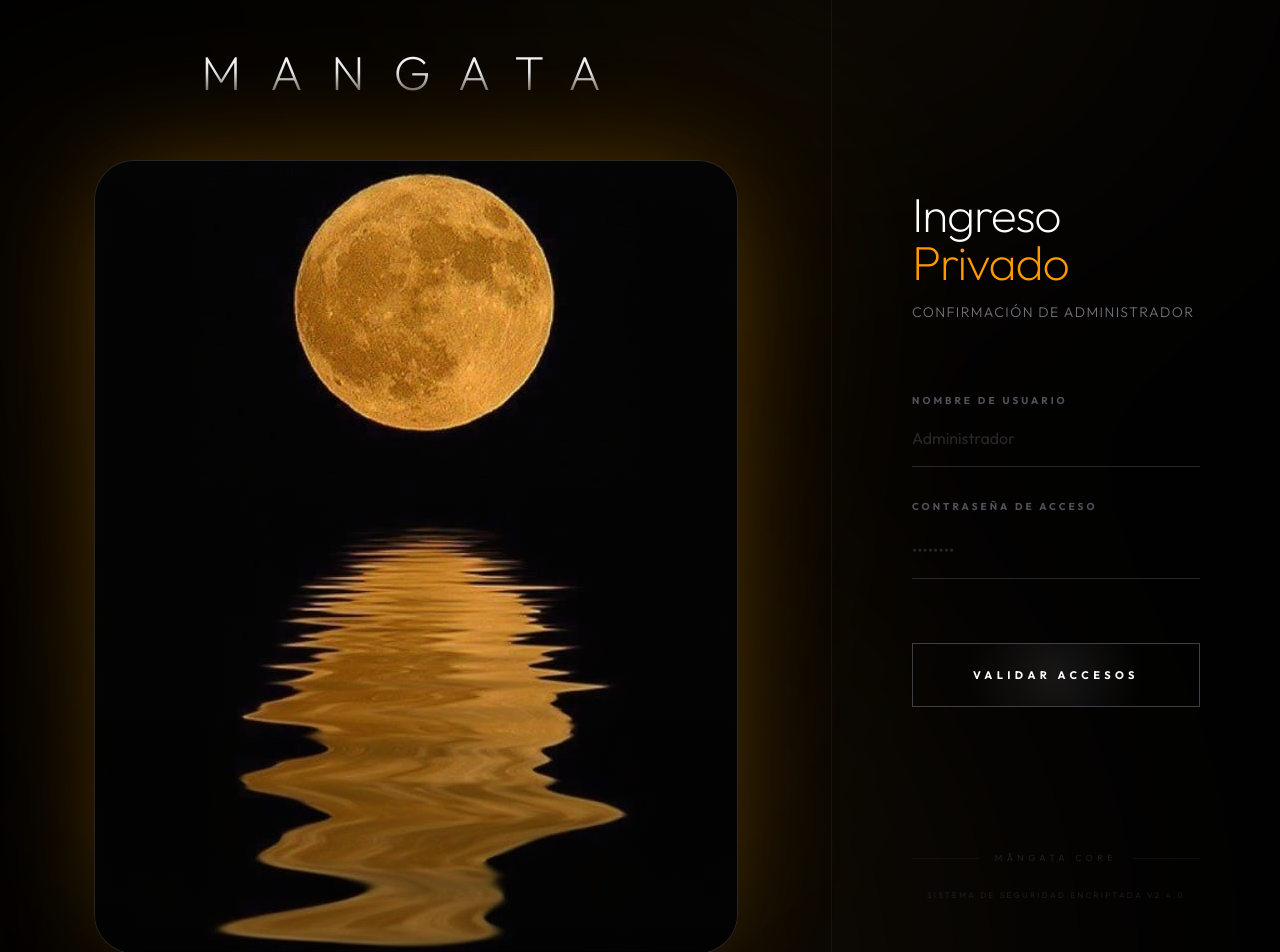
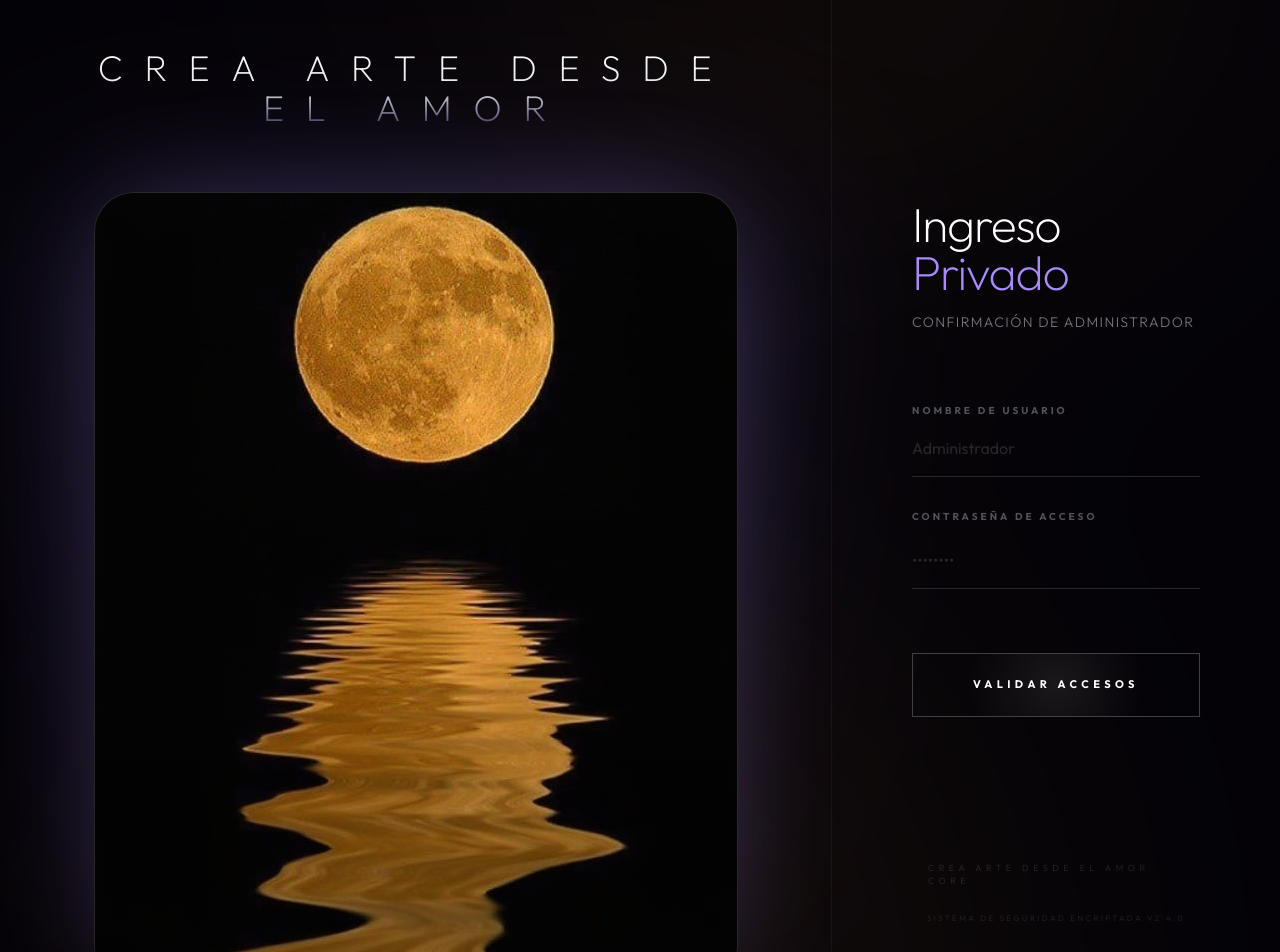
Before and after one commit to federasty/creaartedesdeelamor, a Next.js app in the folder admin/: page /login in a window 1280 px wide. Shown: the top 952 px of the page. Built offline with nearby package versions, Linux system fonts and the light colour scheme.

Commit message:
Update color palette to Spiritual Violet/Lavender theme for Buddha & Ganesha art

```diff
--- a/admin/app/globals.css
+++ b/admin/app/globals.css
@@ -11,12 +11,15 @@
   --color-foreground: var(--foreground);
   --font-sans: 'Outfit', sans-serif;
   --font-mono: var(--font-geist-mono);
+
+  --color-spiritual-purple: #a78bfa;
+  --color-spiritual-dark: #0a0614;
 }
 
 @media (prefers-color-scheme: dark) {
   :root {
-    --background: #050505;
-    --foreground: #ededed;
+    --background: #0a0614;
+    --foreground: #f5f3ff;
   }
 }
 
--- a/admin/app/login/page.tsx
+++ b/admin/app/login/page.tsx
@@ -45,7 +45,7 @@ export default function LoginPage() {
     };
 
     return (
-        <div className="relative flex min-h-screen flex-col lg:flex-row bg-[#020202] overflow-hidden font-sans">
+        <div className="relative flex min-h-screen flex-col lg:flex-row bg-spiritual-dark overflow-hidden font-sans">
 
             {/* Background Ambience */}
             <div className="absolute inset-0 z-0">
@@ -64,19 +64,19 @@ export default function LoginPage() {
             <div className="relative z-10 hidden lg:flex lg:w-[65%] items-center justify-center p-12 border-r border-white/5">
                 <div className="flex flex-col items-center w-full max-w-4xl">
                     <div className="relative group/title mb-16 flex flex-col items-center justify-center w-full">
-                        <h1 className="text-5xl font-extralight tracking-[0.6em] text-transparent bg-clip-text bg-gradient-to-b from-white via-zinc-200 to-amber-100/30 uppercase relative z-10 animate-shimmer text-center">
-                            Mangata
+                        <h1 className="text-4xl font-extralight tracking-[0.6em] text-transparent bg-clip-text bg-gradient-to-b from-white via-zinc-200 to-spiritual-purple/30 uppercase relative z-10 animate-shimmer text-center">
+                            Crea Arte Desde el Amor
                         </h1>
                         {/* Reflejo estilo agua - Refinado */}
-                        <h1 className="absolute top-[90%] w-full text-5xl font-extralight tracking-[0.6em] text-white/[0.02] uppercase blur-[2px] scale-y-[-0.5] origin-top select-none pointer-events-none text-center">
-                            Mangata
+                        <h1 className="absolute top-[90%] w-full text-4xl font-extralight tracking-[0.6em] text-white/[0.02] uppercase blur-[2px] scale-y-[-0.5] origin-top select-none pointer-events-none text-center">
+                            Crea Arte Desde el Amor
                         </h1>
                     </div>
 
                     {/* El Div con la Imagen (La protagonista - AHORA MÁS GRANDE) */}
                     <div className="relative group mb-12 w-full flex justify-center px-4">
-                        <div className="absolute -inset-4 rounded-[40px] bg-gradient-to-b from-amber-500/20 to-transparent blur-[100px] opacity-60 group-hover:opacity-100 transition duration-1000"></div>
-                        <div className="relative overflow-hidden rounded-[40px] border border-white/10 shadow-[0_0_120px_-30px_rgba(245,158,11,0.4)] bg-zinc-900/50">
+                        <div className="absolute -inset-4 rounded-[40px] bg-gradient-to-b from-spiritual-purple/20 to-transparent blur-[100px] opacity-60 group-hover:opacity-100 transition duration-1000"></div>
+                        <div className="relative overflow-hidden rounded-[40px] border border-white/10 shadow-[0_0_120px_-30px_rgba(167,139,250,0.4)] bg-zinc-900/50">
                             <img
                                 src="/mangata-bg.jpg"
                                 alt="Reflejo de la luna Mangata"
@@ -88,7 +88,7 @@ export default function LoginPage() {
                         </div>
                     </div>
 
-                    <div className="h-[1px] w-32 bg-gradient-to-r from-transparent via-amber-400 to-transparent mb-10 opacity-50"></div>
+                    <div className="h-[1px] w-32 bg-gradient-to-r from-transparent via-spiritual-purple/40 to-transparent mb-10 opacity-50"></div>
                 </div>
             </div>
 
@@ -101,21 +101,21 @@ export default function LoginPage() {
                         <div className="lg:hidden relative mb-12 flex flex-col items-center w-full">
                             <div className="relative group">
                                 {/* Resplandor detrás de la imagen móvil */}
-                                <div className="absolute -inset-4 rounded-full bg-amber-500/20 blur-2xl"></div>
-                                <div className="relative w-56 h-56 md:w-64 md:h-64 rounded-full overflow-hidden border-2 border-amber-500/20 shadow-2xl">
-                                    <img src="/mangata-bg.jpg" alt="Logo Mangata" className="w-full h-full object-cover" />
+                                <div className="absolute -inset-4 rounded-full bg-spiritual-purple/20 blur-2xl"></div>
+                                <div className="relative w-56 h-56 md:w-64 md:h-64 rounded-full overflow-hidden border-2 border-spiritual-purple/20 shadow-2xl">
+                                    <img src="/mangata-bg.jpg" alt="Logo Crea Arte Desde el Amor" className="w-full h-full object-cover" />
                                 </div>
                             </div>
                             <div className="relative flex flex-col items-center mt-12">
-                                <h1 className="text-4xl font-extralight tracking-[0.5em] text-transparent bg-clip-text bg-gradient-to-b from-white to-amber-100/50 uppercase text-center animate-shimmer">
-                                    Mangata
+                                <h1 className="text-2xl font-extralight tracking-[0.5em] text-transparent bg-clip-text bg-gradient-to-b from-white to-spiritual-purple/50 uppercase text-center animate-shimmer">
+                                    Crea Arte Desde el Amor
                                 </h1>
-                                <div className="mt-4 w-8 h-[0.5px] bg-amber-500/20"></div>
+                                <div className="mt-4 w-8 h-[0.5px] bg-spiritual-purple/20"></div>
                             </div>
                         </div>
 
                         <h2 className="text-5xl font-extralight text-white tracking-tight hidden lg:block">
-                            Ingreso <span className="text-amber-500">Privado</span>
+                            Ingreso <span className="text-spiritual-purple">Privado</span>
                         </h2>
                         <p className="text-zinc-500 text-sm font-light tracking-widest uppercase">
                             Confirmación de administrador
@@ -124,9 +124,9 @@ export default function LoginPage() {
 
                     <form className="space-y-10" onSubmit={handleLogin}>
                         {error && (
-                            <div className="animate-in fade-in zoom-in-95 border border-amber-900/50 bg-amber-900/10 p-5 text-xs text-amber-300 tracking-wider">
+                            <div className="animate-in fade-in zoom-in-95 border border-spiritual-purple/50 bg-spiritual-purple/10 p-5 text-xs text-spiritual-purple tracking-wider">
                                 <div className="flex items-center gap-4">
-                                    <div className="w-1.5 h-1.5 rounded-full bg-amber-500 shadow-[0_0_8px_rgba(245,158,11,1)]"></div>
+                                    <div className="w-1.5 h-1.5 rounded-full bg-spiritual-purple shadow-[0_0_8px_rgba(167,139,250,1)]"></div>
                                     {error}
                                 </div>
                             </div>
@@ -142,7 +142,7 @@ export default function LoginPage() {
                                     required
                                     value={username}
                                     onChange={(e) => setUsername(e.target.value)}
-                                    className="w-full border-b-[0.5px] border-zinc-800 bg-transparent py-4 text-zinc-100 outline-none transition-all placeholder:text-zinc-800 focus:border-amber-400 focus:shadow-[0_4px_20px_-10px_rgba(245,158,11,0.2)]"
+                                    className="w-full border-b-[0.5px] border-zinc-800 bg-transparent py-4 text-zinc-100 outline-none transition-all placeholder:text-zinc-800 focus:border-spiritual-purple focus:shadow-[0_4px_20px_-10px_rgba(167,139,250,0.2)]"
                                     placeholder="Administrador"
                                 />
                             </div>
@@ -158,7 +158,7 @@ export default function LoginPage() {
                                     required
                                     value={password}
                                     onChange={(e) => setPassword(e.target.value)}
-                                    className="w-full border-b-[0.5px] border-zinc-800 bg-transparent py-4 text-zinc-100 outline-none transition-all placeholder:text-zinc-800 focus:border-amber-400 focus:shadow-[0_4px_20px_-10px_rgba(245,158,11,0.2)]"
+                                    className="w-full border-b-[0.5px] border-zinc-800 bg-transparent py-4 text-zinc-100 outline-none transition-all placeholder:text-zinc-800 focus:border-spiritual-purple focus:shadow-[0_4px_20px_-10px_rgba(167,139,250,0.2)]"
                                     placeholder="••••••••"
                                 />
                             </div>
@@ -168,9 +168,9 @@ export default function LoginPage() {
                             <button
                                 type="submit"
                                 disabled={loading}
-                                className="group relative h-16 w-full flex items-center justify-center overflow-hidden border border-zinc-700 bg-transparent transition-all hover:border-amber-500"
+                                className="group relative h-16 w-full flex items-center justify-center overflow-hidden border border-zinc-700 bg-transparent transition-all hover:border-spiritual-purple"
                             >
-                                <div className="absolute inset-0 z-0 translate-y-full bg-amber-500 transition-transform duration-500 ease-out group-hover:translate-y-0"></div>
+                                <div className="absolute inset-0 z-0 translate-y-full bg-spiritual-purple transition-transform duration-500 ease-out group-hover:translate-y-0"></div>
                                 <span className="relative z-10 text-[11px] font-bold uppercase tracking-[0.4em] text-white transition-colors duration-500 group-hover:text-black">
                                     {loading ? "Verificando..." : "Validar Accesos"}
                                 </span>
@@ -184,7 +184,7 @@ export default function LoginPage() {
                     <footer className="pt-20 flex flex-col space-y-6 opacity-30">
                         <div className="flex items-center gap-4">
                             <span className="h-[1px] flex-1 bg-zinc-800 text-title"></span>
-                            <span className="text-[9px] font-light uppercase tracking-[0.5em] text-zinc-500">Mångata Core</span>
+                            <span className="text-[9px] font-light uppercase tracking-[0.5em] text-zinc-500">Crea Arte desde el Amor Core</span>
                             <span className="h-[1px] flex-1 bg-zinc-800"></span>
                         </div>
                         <p className="text-center text-[8px] uppercase tracking-[0.3em] text-zinc-600">
--- a/admin/components/Header.tsx
+++ b/admin/components/Header.tsx
@@ -36,7 +36,7 @@ export default function Header({ onMenuClick }: HeaderProps) {
                     </p>
                     <p className="text-[10px] uppercase tracking-widest text-zinc-500">Acceso Total</p>
                 </div>
-                <div className="h-10 w-10 overflow-hidden rounded-full border border-amber-500/20 bg-zinc-100 dark:bg-zinc-800">
+                <div className="h-10 w-10 overflow-hidden rounded-full border border-spiritual-purple/20 bg-zinc-100 dark:bg-zinc-800">
                     <div className="flex h-full w-full items-center justify-center text-xs font-bold text-zinc-400">
                         {user?.username?.substring(0, 2).toUpperCase() || "AD"}
                     </div>
```
Also changed, not shown: admin/app/(dashboard)/page.tsx (+10 -10 lines), 2 other files (tests, documents, lock files or other folders).
